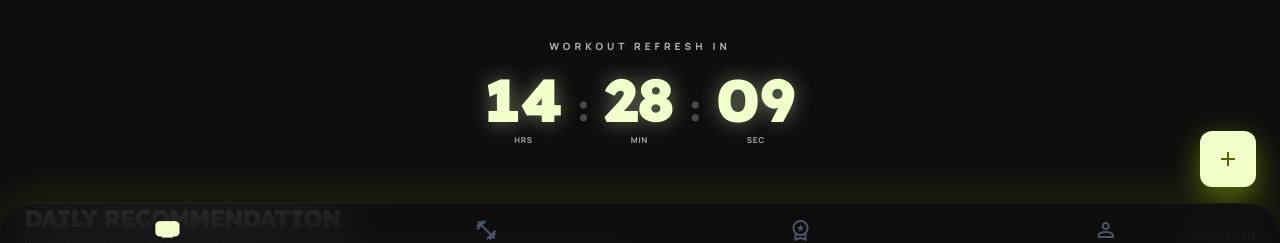
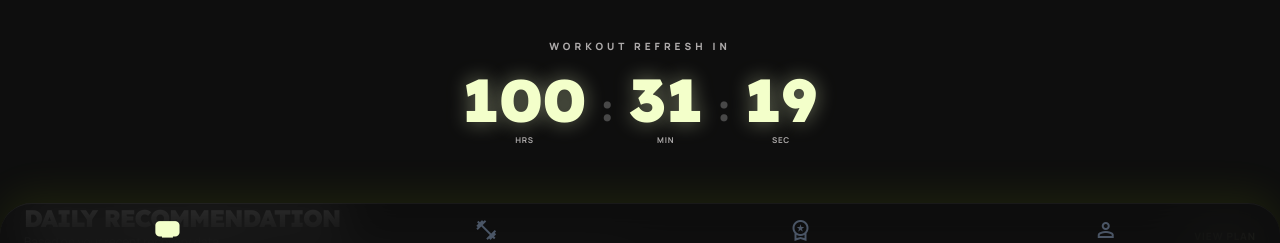
Before and after one commit to badushaebrahim/work-out-app, a Next.js app: page / in a window 1280 px wide. Shown: the part 517-760 px from the top of the page. Built offline with nearby package versions, Linux system fonts and the light colour scheme.

Commit message:
feat: implement admin dashboard with CRUD functionality for workouts and marketing banners

```diff
--- a/src/app/page.tsx
+++ b/src/app/page.tsx
@@ -1,5 +1,5 @@
 import TrialTracker from '@/components/TrialTracker';
-
+import CountdownClock from '@/components/CountdownClock';
 export default function Dashboard() {
   return (
     <main className="pt-20 px-6 space-y-8">
@@ -41,22 +41,7 @@ export default function Dashboard() {
         <h3 className="font-label text-[10px] text-on-surface-variant font-extrabold tracking-[0.4em] uppercase mb-4">
           Workout Refresh In
         </h3>
-        <div className="flex items-center gap-4">
-          <div className="flex flex-col items-center">
-            <span className="font-headline text-6xl font-black text-primary text-glow-primary">14</span>
-            <span className="font-label text-[8px] text-on-surface-variant font-bold tracking-widest uppercase mt-1">HRS</span>
-          </div>
-          <span className="font-headline text-4xl font-black text-outline-variant">:</span>
-          <div className="flex flex-col items-center">
-            <span className="font-headline text-6xl font-black text-primary text-glow-primary">28</span>
-            <span className="font-label text-[8px] text-on-surface-variant font-bold tracking-widest uppercase mt-1">MIN</span>
-          </div>
-          <span className="font-headline text-4xl font-black text-outline-variant">:</span>
-          <div className="flex flex-col items-center">
-            <span className="font-headline text-6xl font-black text-primary text-glow-primary">09</span>
-            <span className="font-label text-[8px] text-on-surface-variant font-bold tracking-widest uppercase mt-1">SEC</span>
-          </div>
-        </div>
+        <CountdownClock />
       </section>
 
       {/* Today's Recommended Workout */}
@@ -196,11 +181,11 @@ export default function Dashboard() {
       </section>
 
       {/* Contextual FAB */}
-      <button className="fixed right-6 bottom-24 bg-primary text-on-primary w-14 h-14 rounded-full shadow-[0_10px_30px_rgba(202,253,0,0.4)] flex items-center justify-center active:scale-90 transition-transform z-40">
+      {/* <button className="fixed right-6 bottom-24 bg-primary text-on-primary w-14 h-14 rounded-full shadow-[0_10px_30px_rgba(202,253,0,0.4)] flex items-center justify-center active:scale-90 transition-transform z-40">
         <span className="material-symbols-outlined" style={{ fontVariationSettings: "'FILL' 1" }}>
           add
         </span>
-      </button>
+      </button> */}
     </main>
   );
 }
--- /dev/null
+++ b/src/app/upgrade/page.tsx
@@ -0,0 +1,63 @@
+import Link from 'next/link';
+
+export default function UpgradePage() {
+  return (
+    <main className="min-h-screen bg-background flex flex-col items-center justify-center p-6 pt-24 pb-32 relative overflow-hidden">
+
+      {/* Background aesthetics */}
+      <div className="absolute top-1/2 left-1/2 -translate-x-1/2 -translate-y-1/2 w-full max-w-4xl opacity-10 pointer-events-none">
+        <span className="material-symbols-outlined text-[400px] text-tertiary" style={{ fontVariationSettings: "'FILL' 1" }}>workspace_premium</span>
+      </div>
+
+      <div className="relative z-10 max-w-lg w-full">
+        <div className="bg-surface-container-low rounded-[2rem] border border-white/5 overflow-hidden shadow-2xl">
+
+          <div className="bg-gradient-to-br from-tertiary/20 via-surface-container-low to-surface-container-low p-8 text-center border-b border-white/5">
+            <span className="material-symbols-outlined text-[60px] text-tertiary mb-4" style={{ fontVariationSettings: "'FILL' 1" }}>bolt</span>
+            <h1 className="font-headline font-black text-4xl uppercase tracking-tighter text-white mb-2 italic">Upgrade Required</h1>
+            <p className="text-on-surface-variant font-medium text-sm">You've hit the limit. Only Kinetic Elite members can proceed past this point.</p>
+          </div>
+
+          <div className="p-8 space-y-8">
+            <div className="space-y-4">
+              <div className="flex items-center gap-4">
+                <span className="material-symbols-outlined text-tertiary">check_circle</span>
+                <span className="font-bold text-sm uppercase tracking-widest text-white">Full Library Access</span>
+              </div>
+              <div className="flex items-center gap-4">
+                <span className="material-symbols-outlined text-tertiary">check_circle</span>
+                <span className="font-bold text-sm uppercase tracking-widest text-white">Advanced Hypertrophy</span>
+              </div>
+              <div className="flex items-center gap-4">
+                <span className="material-symbols-outlined text-tertiary">check_circle</span>
+                <span className="font-bold text-sm uppercase tracking-widest text-white">Direct Coach Insights</span>
+              </div>
+            </div>
+
+            <div className="bg-surface-container-highest rounded-2xl p-6 border border-tertiary/20 text-center">
+              <h3 className="font-label font-bold text-xs uppercase tracking-widest text-on-surface-variant mb-2">Premium Subscription</h3>
+              <div className="flex justify-center items-end gap-1 mb-1">
+                <span className="font-bold text-xl text-white">QR</span>
+                <span className="font-headline text-5xl font-black text-white leading-none">20</span>
+                <span className="font-bold text-on-surface-variant">/mo</span>
+              </div>
+            </div>
+
+            <button disabled className="w-full bg-gradient-to-r from-tertiary to-tertiary-dim text-black font-headline font-black py-5 rounded-full uppercase tracking-[0.2em] shadow-[0_10px_30px_rgba(255,221,121,0.2)] hover:opacity-90 active:scale-95 transition-all outline-none">
+              Checkout Setup Pending
+            </button>
+            <p className="text-center text-xs text-on-surface-variant italic mt-4">Stripe API configuration waiting on credentials.</p>
+          </div>
+
+        </div>
+
+        <div className="mt-8 text-center">
+          <Link href="/workouts" className="inline-flex items-center gap-2 text-on-surface-variant hover:text-white transition-colors text-sm font-bold uppercase tracking-widest">
+            <span className="material-symbols-outlined text-sm">arrow_back</span>
+            Return to Basic Tier
+          </Link>
+        </div>
+      </div>
+    </main>
+  );
+}
--- /dev/null
+++ b/src/components/CountdownClock.tsx
@@ -0,0 +1,100 @@
+'use client';
+
+import { useEffect, useState } from 'react';
+
+export default function CountdownClock() {
+  const [timeLeft, setTimeLeft] = useState<{ hrs: string; mins: string; secs: string }>({
+    hrs: '00',
+    mins: '00',
+    secs: '00'
+  });
+  const [mounted, setMounted] = useState(false);
+
+  useEffect(() => {
+    setMounted(true);
+
+    const calculateTimeLeft = () => {
+      const now = new Date();
+      // Get current date in GMT
+      const nowGMT = new Date(now.toLocaleString('en-US', { timeZone: 'GMT' }));
+
+      const target = new Date(nowGMT);
+      // Day of week (0 is Sunday, 1 is Monday, etc.)
+      const dayOfWeek = target.getDay();
+
+      // Calculate days until next Monday.
+      // If today is Monday (1) and before 12:00, target is today.
+      // Else, target is next Monday.
+      let daysUntilMonday = (1 - dayOfWeek + 7) % 7;
+      if (daysUntilMonday === 0 && target.getHours() >= 12) {
+        daysUntilMonday = 7;
+      }
+
+      target.setDate(target.getDate() + daysUntilMonday);
+      target.setHours(12, 0, 0, 0); // 12:00 GMT
+
+      const diffMs = target.getTime() - nowGMT.getTime();
+
+      if (diffMs <= 0) return { hrs: '00', mins: '00', secs: '00' };
+
+      const totalHours = Math.floor(diffMs / (1000 * 60 * 60));
+      const mins = Math.floor((diffMs % (1000 * 60 * 60)) / (1000 * 60));
+      const secs = Math.floor((diffMs % (1000 * 60)) / 1000);
+
+      return {
+        hrs: totalHours.toString().padStart(2, '0'),
+        mins: mins.toString().padStart(2, '0'),
+        secs: secs.toString().padStart(2, '0')
+      };
+    };
+
+    setTimeLeft(calculateTimeLeft()); // Initial set
+
+    const timer = setInterval(() => {
+      setTimeLeft(calculateTimeLeft());
+    }, 1000);
+
+    return () => clearInterval(timer);
+  }, []);
+
+  if (!mounted) {
+    // Return placeholder to prevent hydration mismatch
+    return (
+      <div className="flex items-center gap-4">
+        <div className="flex flex-col items-center">
+          <span className="font-headline text-5xl md:text-6xl font-black text-primary text-glow-primary">--</span>
+          <span className="font-label text-[8px] text-on-surface-variant font-bold tracking-widest uppercase mt-1">HRS</span>
+        </div>
+        <span className="font-headline text-4xl font-black text-outline-variant">:</span>
+        <div className="flex flex-col items-center">
+          <span className="font-headline text-5xl md:text-6xl font-black text-primary text-glow-primary">--</span>
+          <span className="font-label text-[8px] text-on-surface-variant font-bold tracking-widest uppercase mt-1">MIN</span>
+        </div>
+        <span className="font-headline text-4xl font-black text-outline-variant">:</span>
+        <div className="flex flex-col items-center">
+          <span className="font-headline text-5xl md:text-6xl font-black text-primary text-glow-primary">--</span>
+          <span className="font-label text-[8px] text-on-surface-variant font-bold tracking-widest uppercase mt-1">SEC</span>
+        </div>
+      </div>
+    );
+  }
+
+  return (
+    <div className="flex items-center gap-4">
+      <div className="flex flex-col items-center">
+        <span className="font-headline text-5xl md:text-6xl font-black text-primary text-glow-primary">{timeLeft.hrs}</span>
+        <span className="font-label text-[8px] text-on-surface-variant font-bold tracking-widest uppercase mt-1">HRS</span>
+      </div>
+      <span className="font-headline text-4xl font-black text-outline-variant">:</span>
+      <div className="flex flex-col items-center">
+        <span className="font-headline text-5xl md:text-6xl font-black text-primary text-glow-primary">{timeLeft.mins}</span>
+        <span className="font-label text-[8px] text-on-surface-variant font-bold tracking-widest uppercase mt-1">MIN</span>
+      </div>
+      <span className="font-headline text-4xl font-black text-outline-variant">:</span>
+      <div className="flex flex-col items-center">
+        <span className="font-headline text-5xl md:text-6xl font-black text-primary text-glow-primary">{timeLeft.secs}</span>
+        <span className="font-label text-[8px] text-on-surface-variant font-bold tracking-widest uppercase mt-1">SEC</span>
+      </div>
+    </div>
+  );
+}
```
Also changed, not shown: src/app/workouts/page.tsx (+23 -5 lines).
